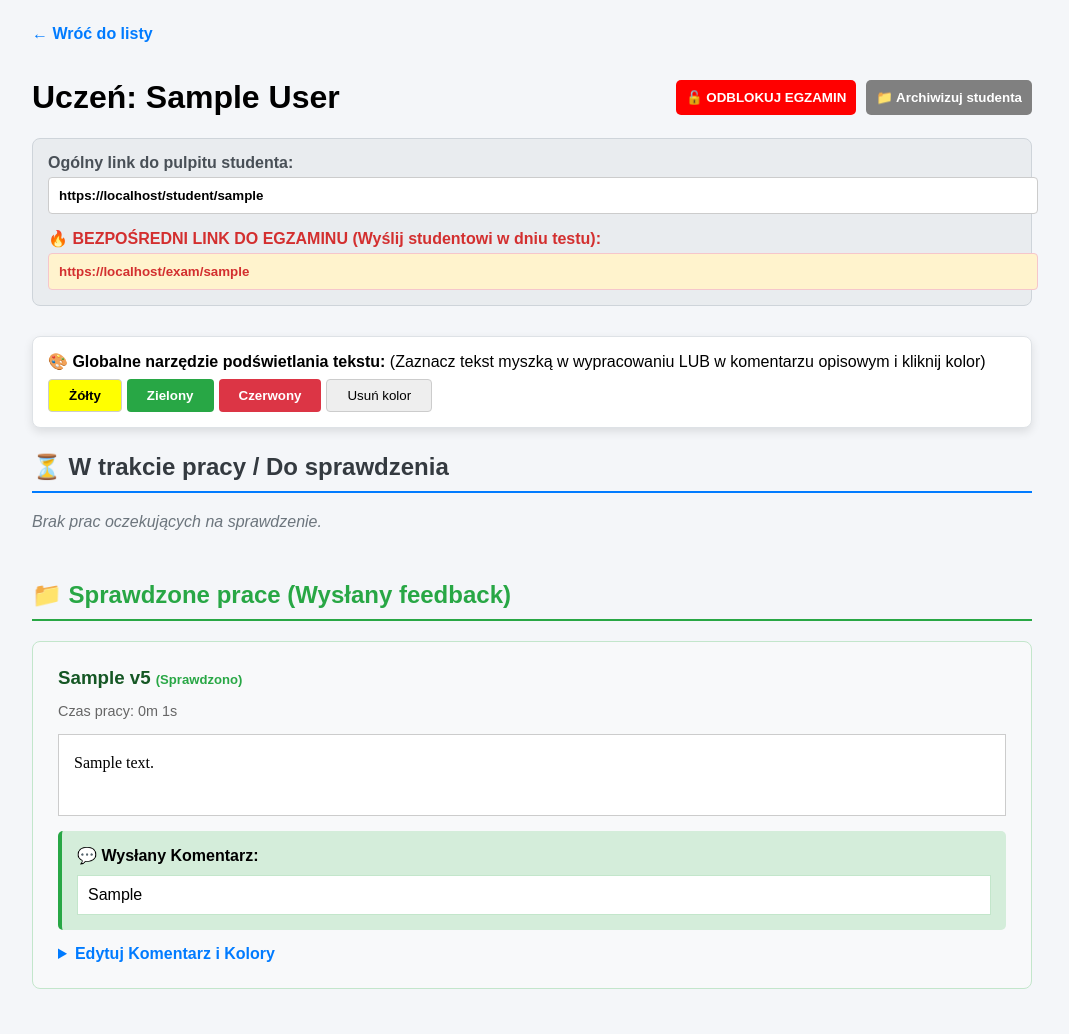
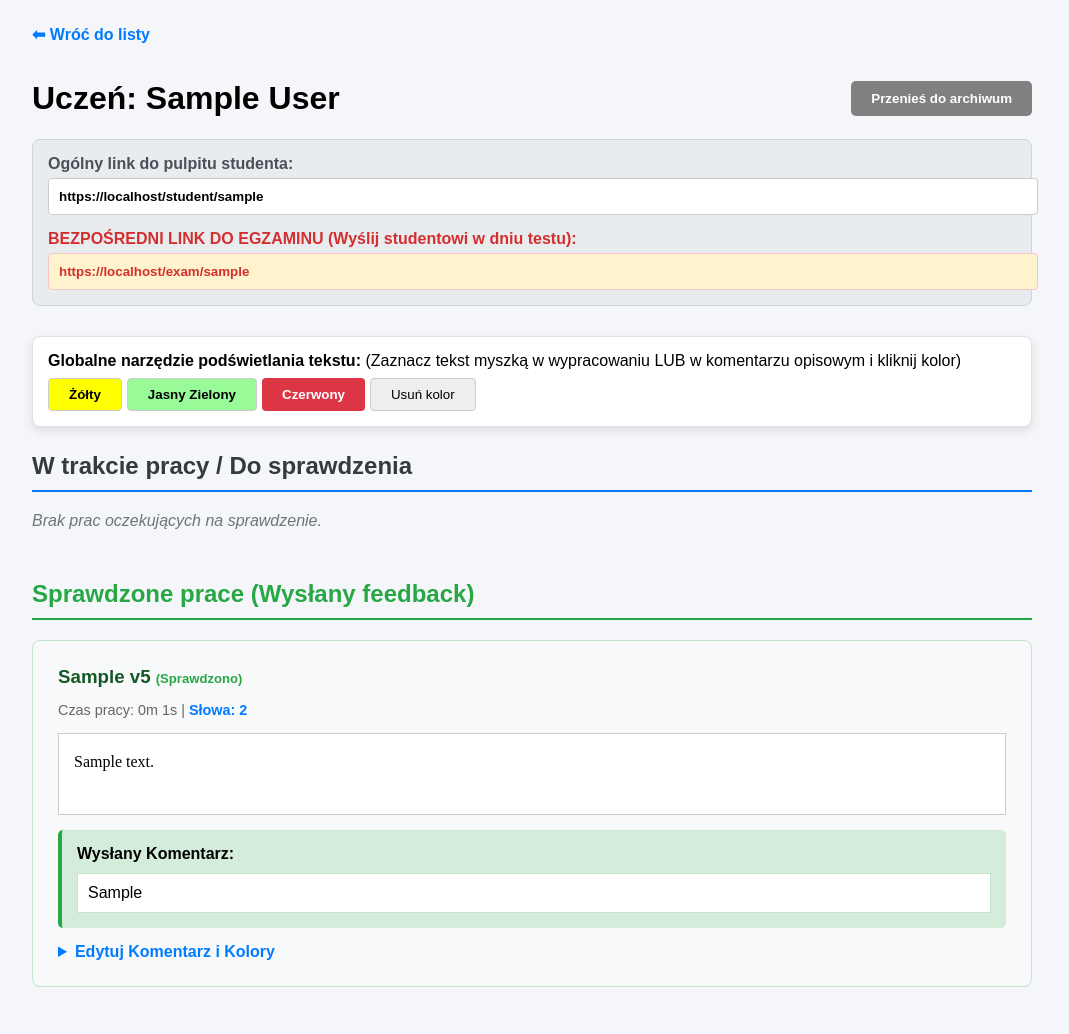
Before and after one commit to kubad0101-creator/rozprawki-app, a Flask app: page /admin/student/1 in a window 1280 px wide. Shown: the whole page, without its empty margins (108-1177 px from the left). After the commit the page ends 987 px from the top, so only its background shows below. Run offline with Flask 3, Linux system fonts and the light colour scheme; the visitor is signed in with stand-in values (Sample User, id 1); tables that the repository leaves empty hold one stand-in row (values such as "Sample post").

Commit message:
Update student_detail.html

```diff
--- a/templates/student_detail.html
+++ b/templates/student_detail.html
@@ -2,17 +2,12 @@
 <html lang="pl">
 <head><meta charset="UTF-8"><title>Student: {{ student.name }}</title></head>
 <body style="font-family: sans-serif; padding: 25px; max-width: 1000px; margin: auto; background: #f4f6f9;">
-    <a href="/admin" style="color: #007bff; text-decoration: none; font-weight: bold;">← Wróć do listy</a>
+    <a href="/admin" style="color: #007bff; text-decoration: none; font-weight: bold;">⬅ Wróć do listy</a>
 
     <div style="display: flex; justify-content: space-between; align-items: center; margin-top: 15px;">
         <h1>Uczeń: {{ student.name }}</h1>
         <div style="display: flex; gap: 10px;">
-            {% if not student.exam_unlocked %}
-            <form action="/admin/student/{{ student.id }}/unlock" method="POST"><button type="submit" style="padding: 10px; background: red; color: white; border: none; border-radius: 5px; font-weight:bold; cursor: pointer;">🔓 ODBLOKUJ EGZAMIN</button></form>
-            {% else %}
-            <span style="padding: 10px; background: green; color: white; border-radius: 5px; font-weight:bold;">Egzamin odblokowany</span>
-            {% endif %}
-            <form action="/admin/student/{{ student.id }}/archive" method="POST"><button type="submit" style="padding: 10px; background: grey; color: white; border: none; border-radius: 5px; cursor: pointer; font-weight:bold;">📁 Archiwizuj studenta</button></form>
+            <form action="/admin/student/{{ student.id }}/archive" method="POST"><button type="submit" style="padding: 10px 20px; background: grey; color: white; border: none; border-radius: 5px; cursor: pointer; font-weight:bold;"> Przenieś do archiwum</button></form>
         </div>
     </div>
 
@@ -20,21 +15,21 @@
         <label style="font-weight: bold; color: #495057;">Ogólny link do pulpitu studenta:</label>
         <input type="text" value="https://{{ request.host }}/student/{{ student.url_slug }}" readonly style="width: 100%; padding: 10px; margin-top: 5px; margin-bottom: 15px; border-radius: 4px; border: 1px solid #ccc; font-weight: bold; background: #fff;">
 
-        <label style="font-weight: bold; color: #d32f2f;">🔥 BEZPOŚREDNI LINK DO EGZAMINU (Wyślij studentowi w dniu testu):</label>
+        <label style="font-weight: bold; color: #d32f2f;"> BEZPOŚREDNI LINK DO EGZAMINU (Wyślij studentowi w dniu testu):</label>
         <input type="text" value="https://{{ request.host }}/exam/{{ student.url_slug }}" readonly style="width: 100%; padding: 10px; margin-top: 5px; border-radius: 4px; border: 1px solid #f5c6cb; font-weight: bold; background: #fff3cd; color: #d32f2f;">
     </div>
 
     <div style="background: #fff; padding: 15px; border-radius: 8px; border: 1px solid #dee2e6; margin-bottom: 25px; position: sticky; top: 10px; z-index: 100; box-shadow: 0 4px 10px rgba(0,0,0,0.1);">
-        <strong>🎨 Globalne narzędzie podświetlania tekstu:</strong> (Zaznacz tekst myszką w wypracowaniu LUB w komentarzu opisowym i kliknij kolor)
+        <strong> Globalne narzędzie podświetlania tekstu:</strong> (Zaznacz tekst myszką w wypracowaniu LUB w komentarzu opisowym i kliknij kolor)
         <div style="margin-top: 8px; display: flex; gap: 5px;">
             <button type="button" onclick="highlight('yellow')" style="background: yellow; border: 1px solid #ccc; padding: 8px 20px; cursor: pointer; font-weight:bold; border-radius:4px;">Żółty</button>
-            <button type="button" onclick="highlight('#28a745')" style="background: #28a745; color: white; border: none; padding: 8px 20px; cursor: pointer; font-weight:bold; border-radius:4px;">Zielony</button>
+            <button type="button" onclick="highlight('#98fb98')" style="background: #98fb98; color: black; border: 1px solid #ccc; padding: 8px 20px; cursor: pointer; font-weight:bold; border-radius:4px;">Jasny Zielony</button>
             <button type="button" onclick="highlight('#dc3545')" style="background: #dc3545; color: white; border: none; padding: 8px 20px; cursor: pointer; font-weight:bold; border-radius:4px;">Czerwony</button>
             <button type="button" onclick="highlight('transparent')" style="background: #eee; border: 1px solid #ccc; padding: 8px 20px; cursor: pointer; border-radius:4px;">Usuń kolor</button>
         </div>
     </div>
 
-    <h2 style="color: #343a40; border-bottom: 2px solid #007bff; padding-bottom: 10px;">⏳ W trakcie pracy / Do sprawdzenia</h2>
+    <h2 style="color: #343a40; border-bottom: 2px solid #007bff; padding-bottom: 10px;"> W trakcie pracy / Do sprawdzenia</h2>
     {% set ns_pending = namespace(has_items=false) %}
 
     {% for essay in essays_sorted if not essay.feedback %}
@@ -53,7 +49,11 @@
         <p style="background: #fff3cd; padding: 10px; border-left: 4px solid #ffc107; font-weight: bold;">Uczeń wpisał temat: {{ essay.chosen_topic }}</p>
         {% endif %}
 
-        <p style="color: #666;">Czas pracy: <span id="time_display_{{ essay.id }}">{{ essay.time_spent // 60 }}m {{ essay.time_spent % 60 }}s</span></p>
+        {% set word_count = (essay.marked_content | safe if essay.marked_content else essay.content).split() | length %}
+        <div style="display: flex; gap: 20px; color: #666; margin-top: 10px;">
+            <p style="margin: 0;">Czas pracy: <span id="time_display_{{ essay.id }}">{{ essay.time_spent // 60 }}m {{ essay.time_spent % 60 }}s</span></p>
+            <p style="margin: 0; font-weight: bold; color: #007bff;">Słowa: <span id="word_count_{{ essay.id }}">{{ word_count }}</span></p>
+        </div>
 
         <div style="margin-top: 15px;">
             <strong>Treść studenta:</strong>
@@ -88,20 +88,21 @@ Ponowne podkreślenie tezy w zakończeniu: </textarea>
     <p style="color: #6c757d; font-style: italic; margin-bottom: 40px;">Brak prac oczekujących na sprawdzenie.</p>
     {% endif %}
 
-
-    <h2 style="margin-top: 50px; color: #28a745; border-bottom: 2px solid #28a745; padding-bottom: 10px;">📁 Sprawdzone prace (Wysłany feedback)</h2>
+    <h2 style="margin-top: 50px; color: #28a745; border-bottom: 2px solid #28a745; padding-bottom: 10px;"> Sprawdzone prace (Wysłany feedback)</h2>
     {% set ns_graded = namespace(has_items=false) %}
 
     {% for essay in essays_sorted if essay.feedback %}
     {% set ns_graded.has_items = true %}
     <div style="background: #f8f9fa; border: 1px solid #c3e6cb; padding: 25px; margin-bottom: 20px; border-radius: 8px;">
         <h3 style="margin: 0; color: #155724;">{{ essay.title }} <span style="font-size: 0.7em; color: #28a745;">(Sprawdzono)</span></h3>
-        <p style="color: #666; font-size: 0.9em;">Czas pracy: {{ essay.time_spent // 60 }}m {{ essay.time_spent % 60 }}s</p>
+
+        {% set word_count_done = (essay.marked_content | safe if essay.marked_content else essay.content).split() | length %}
+        <p style="color: #666; font-size: 0.9em; margin-bottom: 0;">Czas pracy: {{ essay.time_spent // 60 }}m {{ essay.time_spent % 60 }}s | <strong style="color: #007bff;">Słowa: {{ word_count_done }}</strong></p>
 
         <div style="margin-top: 15px; background: white; border: 1px solid #ccc; padding: 15px; font-family: 'Times New Roman', serif; font-size: 16px; min-height: 50px; white-space: pre-wrap; line-height: 1.6;">{{ essay.marked_content | safe if essay.marked_content else essay.content }}</div>
 
         <div style="margin-top: 15px; background: #d4edda; padding: 15px; border-radius: 5px; border-left: 4px solid #28a745;">
-            <strong>💬 Wysłany Komentarz:</strong>
+            <strong> Wysłany Komentarz:</strong>
             <div style="margin-top: 10px; white-space: pre-wrap; background: white; padding: 10px; border: 1px solid #c3e6cb; color: black;">{{ essay.feedback | safe }}</div>
         </div>
 
@@ -127,6 +128,13 @@ Ponowne podkreślenie tezy w zakończeniu: </textarea>
             document.execCommand('backColor', false, color);
         }
 
+        function copyEssay(essayId) {
+            const text = document.getElementById('content_' + essayId).innerText;
+            navigator.clipboard.writeText(text).then(() => {
+                alert("Treść rozprawki skopiowana! Możesz teraz wkleić ją do ChatGPT.");
+            });
+        }
+
         function copyChecklist(essayId) {
             const textarea = document.getElementById('checklist_text_' + essayId);
             textarea.select();
@@ -142,15 +150,33 @@ Ponowne podkreślenie tezy w zakończeniu: </textarea>
                     if(div) {
                         div.innerText = data.content;
                     }
+
                     const timeSpan = document.getElementById('time_display_' + essayId);
                     if(timeSpan) {
                         let m = Math.floor(data.time_spent / 60);
                         let s = data.time_spent % 60;
                         timeSpan.innerText = m + "m " + s + "s";
                     }
+
+                    const wordSpan = document.getElementById('word_count_' + essayId);
+                    if(wordSpan) {
+                        let words = data.content.trim() ? data.content.trim().split(/\s+/).length : 0;
+                        wordSpan.innerText = words;
+                    }
+
                     alert('Pobrano aktualną treść prosto z ekranu studenta!');
                 });
         }
+
+        // Live word counting when teacher types/highlights
+        document.querySelectorAll('div[id^="content_"]').forEach(el => {
+            el.addEventListener('input', function() {
+                const id = this.id.split('_')[1];
+                const count = this.innerText.trim() ? this.innerText.trim().split(/\s+/).length : 0;
+                const span = document.getElementById('word_count_' + id);
+                if(span) span.innerText = count;
+            });
+        });
 
         function prepareSubmit(essayId) {
             const editableDiv = document.getElementById('content_' + essayId);
```
Also changed, not shown: other parts of templates/student_detail.html (+11 -10 lines).
